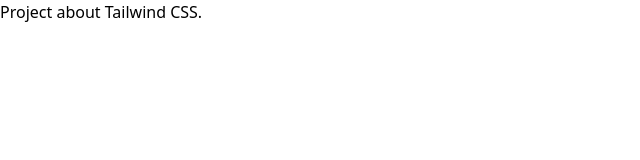
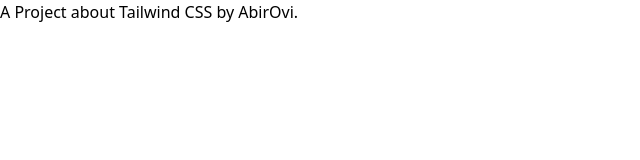
Before and after one commit to AbirOvi1/tailwind-css-projects, a website: page index.html in a window 1280 px wide. Shown: the whole page, without its empty margins (0-640 px from the left). Drawn offline with Linux system fonts and the light colour scheme.

Commit message:
chnaged name on third commit.

```diff
--- a/index.html
+++ b/index.html
@@ -7,6 +7,6 @@
     <link href="dist/style.css" rel="stylesheet">
 </head>
 <body>
-    <h1>Project about Tailwind CSS.</h1>
+    <h1>A Project about Tailwind CSS by AbirOvi.</h1>
 </body>
 </html>
```
